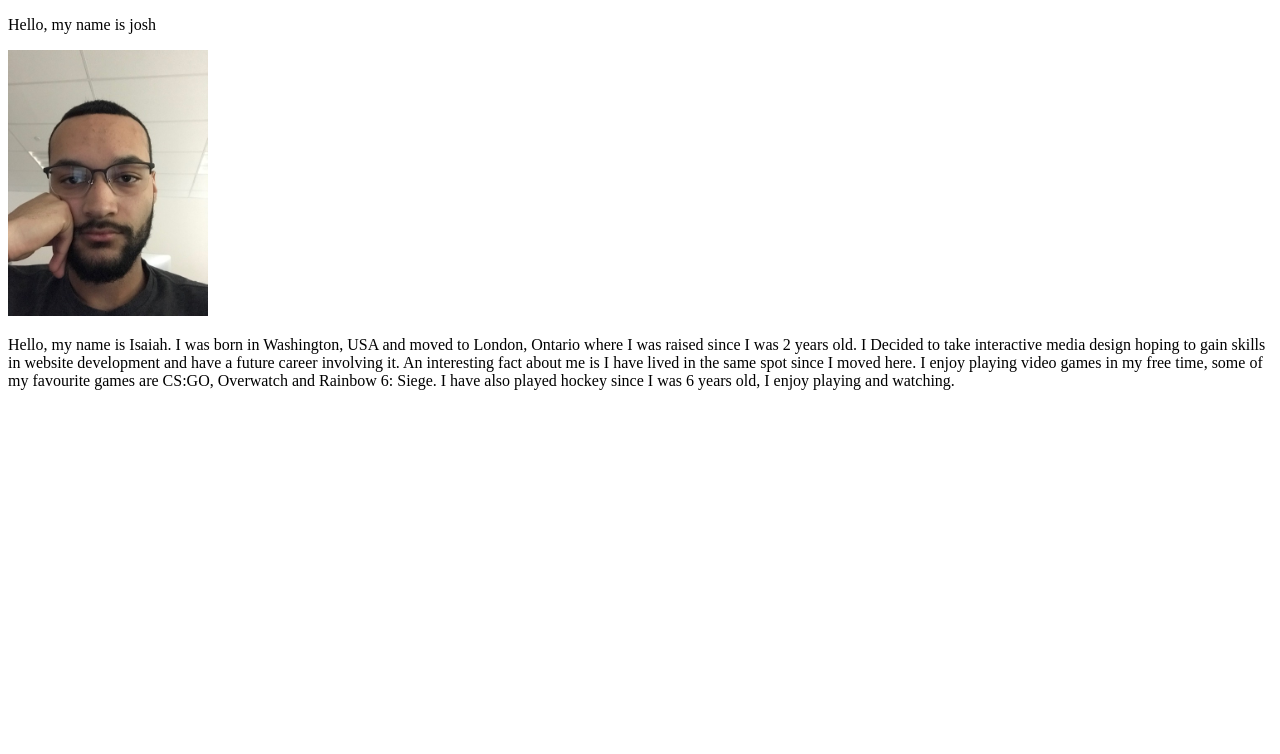
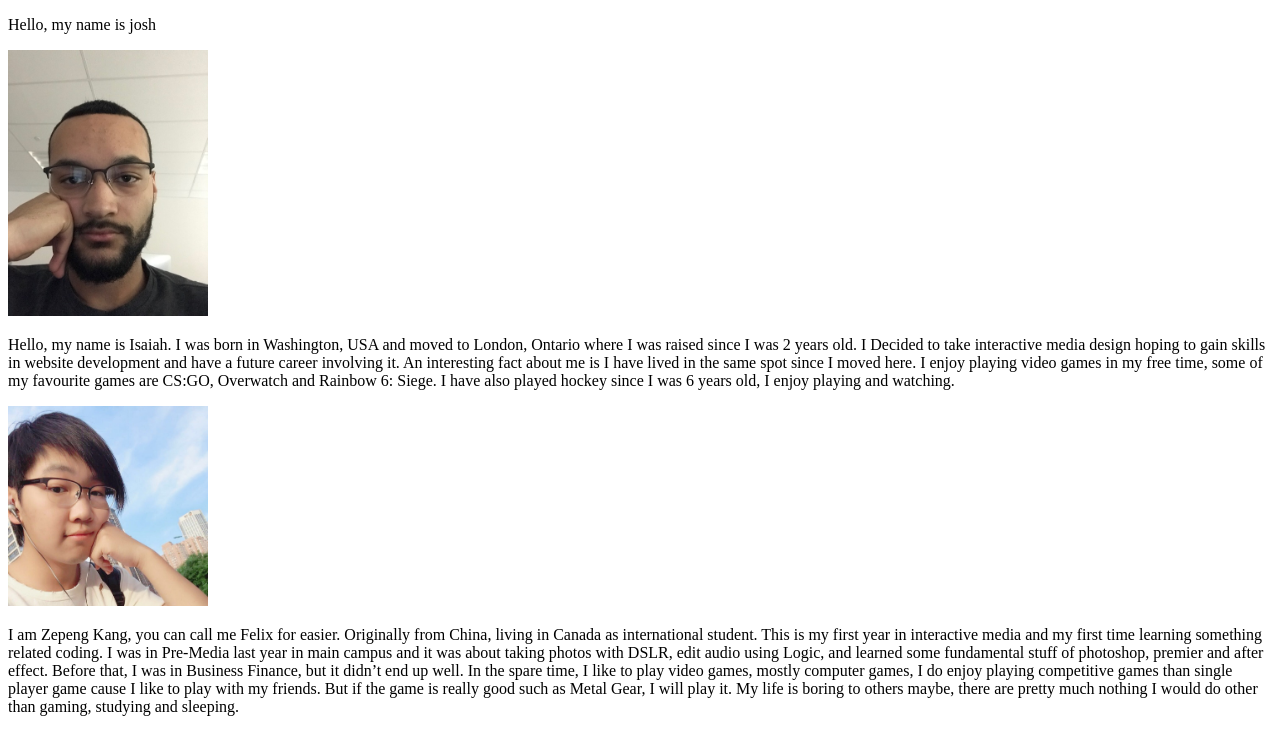
Before and after one commit to isaiahh16/Heavens_I_Taylor_J_Kang_Z_HW1, a plain HTML site: page index.html in a window 1280 px wide. Drawn offline with Linux system fonts and the light colour scheme.

Commit message:
initial commit

```diff
--- a/index.html
+++ b/index.html
@@ -13,5 +13,10 @@
 		<img class="isaiah" src="images/IMG_0334.jpg" width="200">
 		<p>Hello, my name is Isaiah. I was born in Washington, USA and moved to London, Ontario where I was raised since I was 2 years old. I Decided to take interactive media design hoping to gain skills in website development and have a future career involving it. An interesting fact about me is I have lived in the same spot since I moved here. I enjoy playing video games in my free time, some of my favourite games are CS:GO, Overwatch and Rainbow 6: Siege. I have also played hockey since I was 6 years old, I enjoy playing and watching.</p>
 	</section>
+
+	<section id="Zepeng">
+		<img class="zepeng" src="images/WechatIMG4.jpeg" width="200">
+		<p>I am Zepeng Kang, you can call me Felix for easier. Originally from China, living in Canada as international student. This is my first year in interactive media and my first time learning something related coding. I was in Pre-Media last year in main campus and it was about taking photos with DSLR, edit audio using Logic, and learned some fundamental stuff of photoshop, premier and after effect. Before that, I was in Business Finance, but it didn’t end up well. In the spare time, I like to play video games, mostly computer games, I do enjoy playing competitive games than single player game cause I like to play with my friends. But if the game is really good such as Metal Gear, I will play it. My life is boring to others maybe, there are pretty much nothing I would do other than gaming, studying and sleeping.</p>
+	</section>
 </body>
 </html>
```
Also changed, not shown: images/WechatIMG4.jpeg (added), 2 other files.
